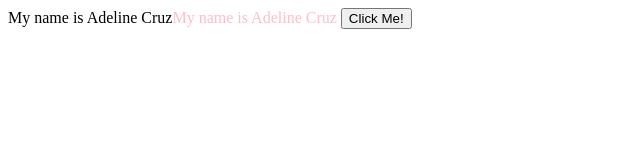
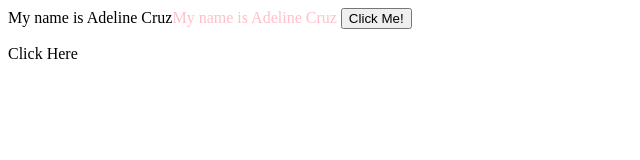
Before and after one commit to delena671/JavaScripts_Project, a plain HTML site: page Basic JavaScript Projects/Basic_HTML_2.html in a window 1280 px wide. Shown: the full height of the page, 0-640 px from the left. Drawn offline with Linux system fonts and the light colour scheme.

Commit message:
Add files via upload

```diff
--- a/Basic JavaScript Projects/Basic_HTML_2.html
+++ b/Basic JavaScript Projects/Basic_HTML_2.html
@@ -11,6 +11,7 @@
             <h1>Welcome</h1>
         </script>
         <button onclick="myFunction()">Click Me!</button>
+        <p id="cdemo">Click Here</p>
     </body>
 </html>
 </html>
```
